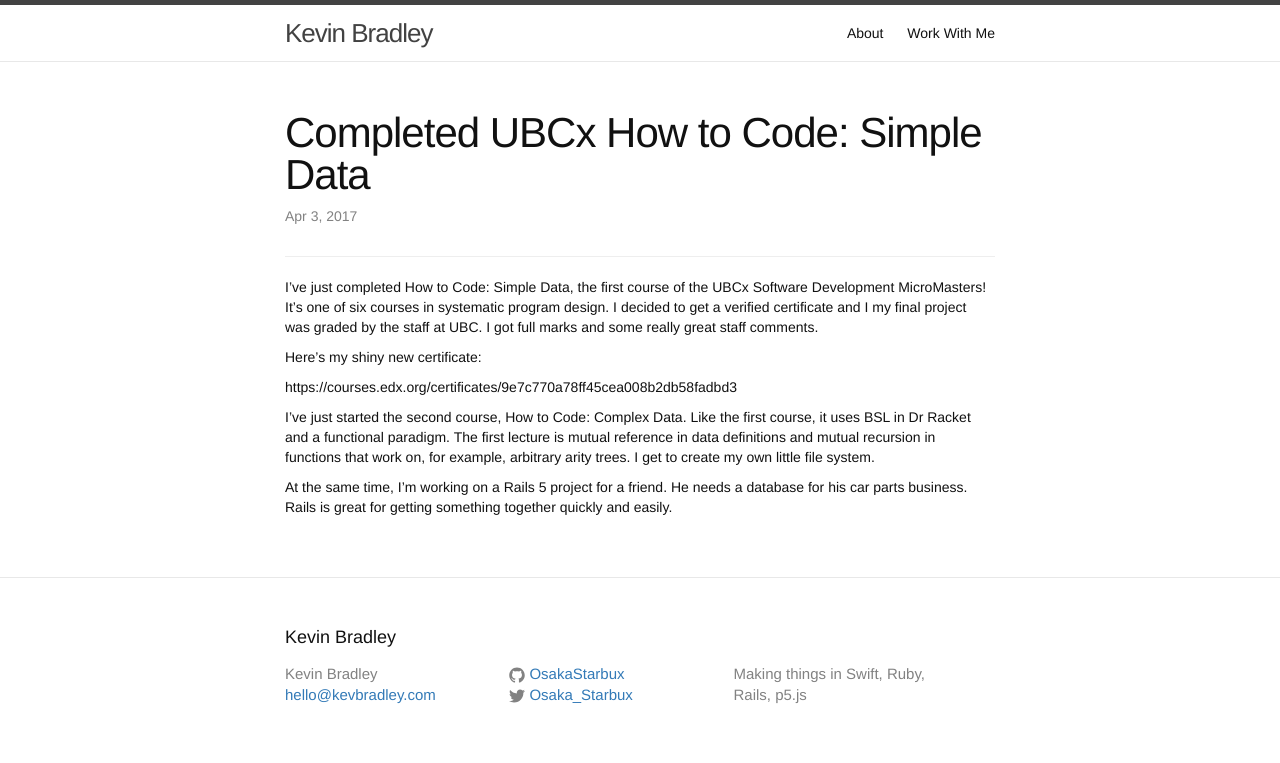
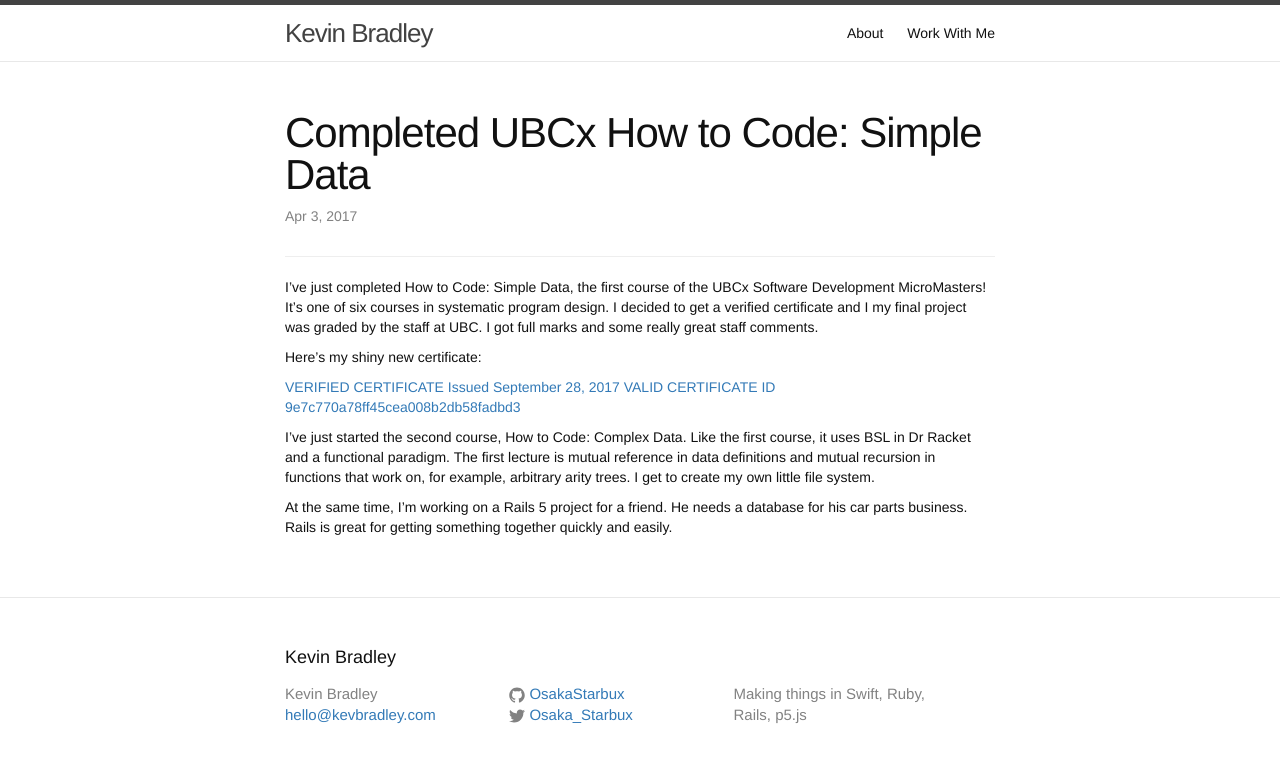
Before and after one commit to OsakaStarbux/OsakaStarbux.github.io, a Jekyll site: the page built from _posts/2017-10-23-completed-ubcx-how-to-code-simple-data.markdown, in a window 1280 px wide. Shown: the top 763 px of the page. Built offline with Jekyll 4.4.1, drawn with Linux system fonts in a browser that asks for light colours.

Commit message:
Fix broken link
Fix broken link to cert and add more understandable link text

```diff
--- a/_posts/2017-10-23-completed-ubcx-how-to-code-simple-data.markdown
+++ b/_posts/2017-10-23-completed-ubcx-how-to-code-simple-data.markdown
@@ -13,7 +13,7 @@ I've just completed How to Code: Simple Data, the first course of the UBCx Softw
 
 Here's my shiny new certificate:
 
-https://courses.edx.org/certificates/9e7c770a78ff45cea008b2db58fadbd3
+[VERIFIED CERTIFICATE Issued September 28, 2017 VALID CERTIFICATE ID 9e7c770a78ff45cea008b2db58fadbd3](https://courses.edx.org/certificates/9e7c770a78ff45cea008b2db58fadbd3)
 
 I've just started the second course, How to Code: Complex Data. Like the first course, it uses BSL in Dr Racket and a functional paradigm. The first lecture is mutual reference in data definitions and mutual recursion in functions that work on, for example, arbitrary arity trees. I get to create my own little file system.
 
```
